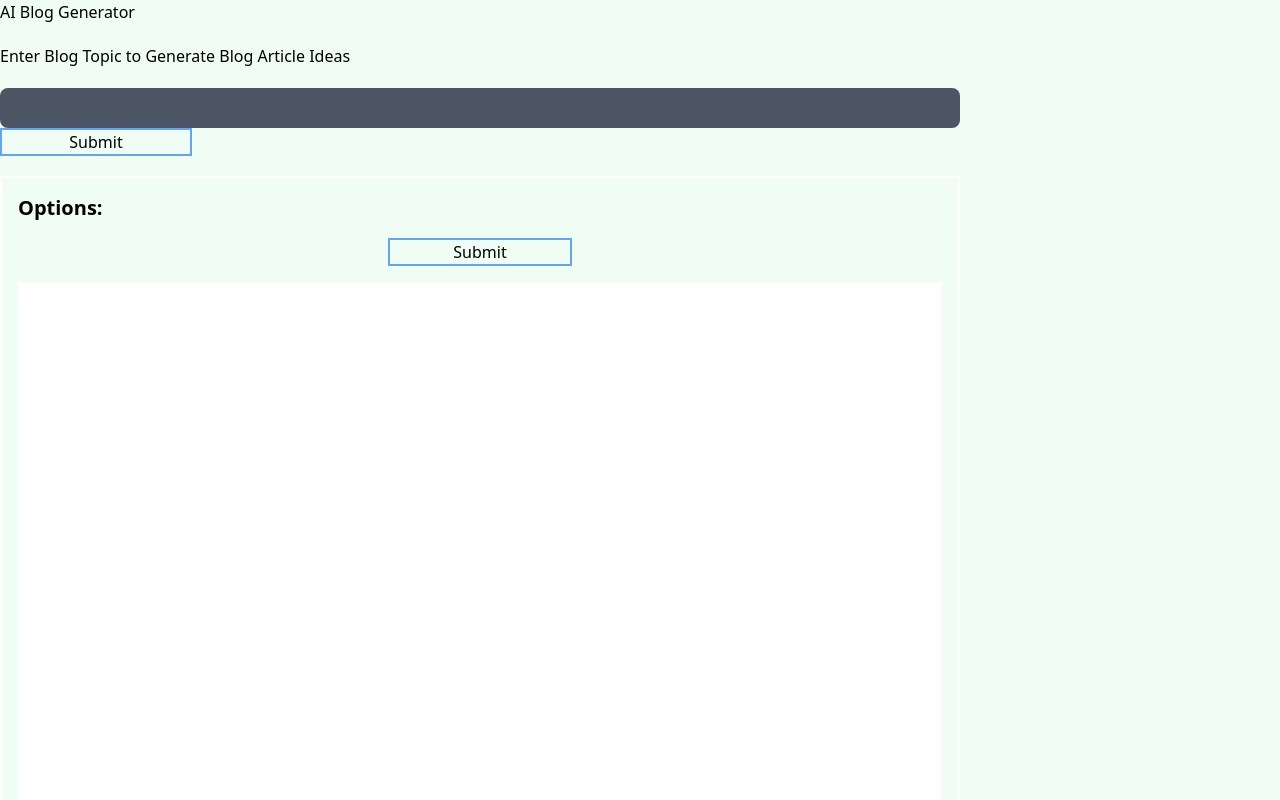
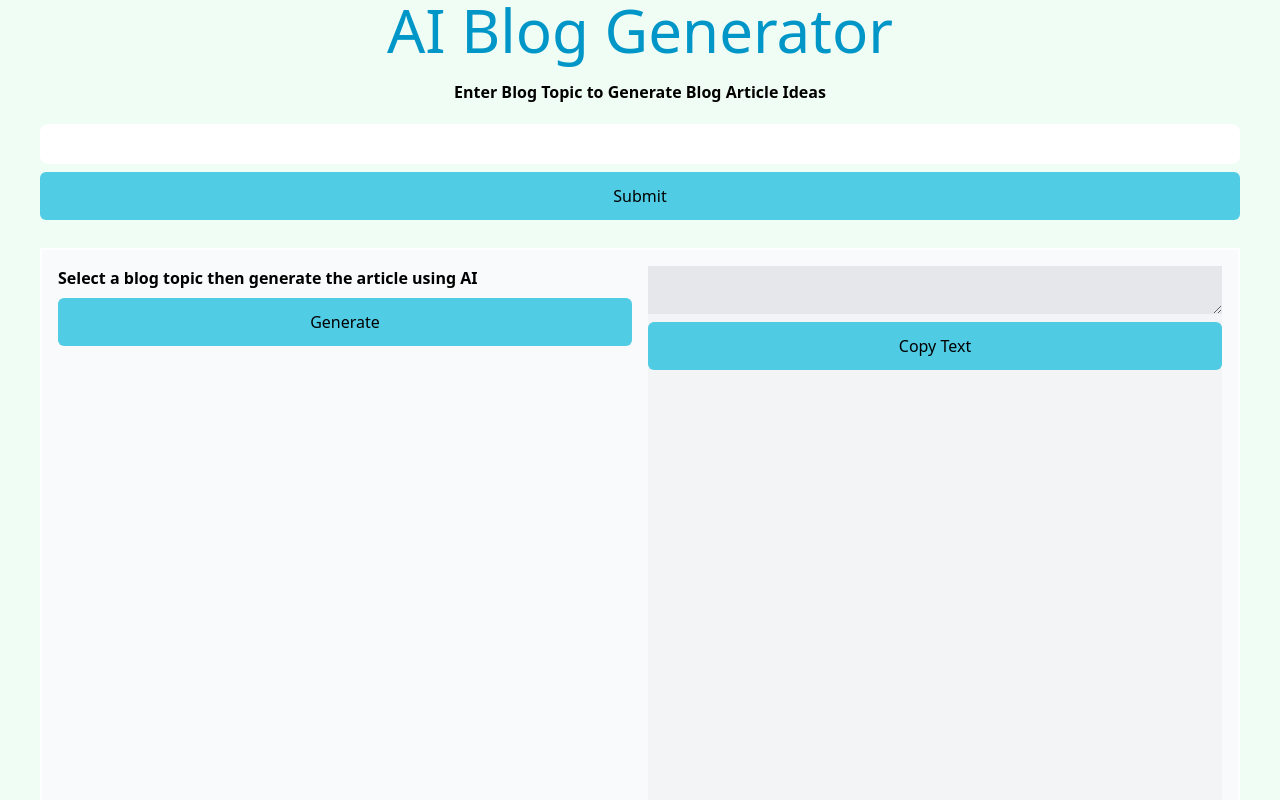
Before and after one commit to edanphillip/ai-blog-generator, a Next.js app: page / in a window 1280 px wide. Shown: the top 800 px of the page. Built offline with nearby package versions, Linux system fonts and the light colour scheme.

Commit message:
improved styling and fixed functionality

```diff
--- a/app/api/streamblog/[slug]/route.ts
+++ b/app/api/streamblog/[slug]/route.ts
@@ -36,5 +36,7 @@ export async function GET(request: Request, { params }: { params: { slug: string
   })
   //return output
   const stream = OpenAIStream(completion)
+  console.log("blog stream returned");
+
   return new StreamingTextResponse(stream);
 }
--- a/app/page.tsx
+++ b/app/page.tsx
@@ -2,8 +2,9 @@
 'use client'
 import { IncomingMessage } from "http";
 // import "./air.css"
+import useAutosizeTextArea from "./useAutosizeTextArea";
 
-import { useState } from "react";
+import { useState, useRef } from "react";
 import Markdown from "react-markdown";
 import { BeatLoader } from "react-spinners";
 interface blogidea {
@@ -18,7 +19,13 @@ export default function Home() {
   const [blogTopicInput, setBlogTopicInput] = useState('');
   const [blogIdeaList, setBlogIdeaList] = useState<blogidea[]>([])
   const [selectedBlogIdea, setSelectedBlogIdea] = useState("drone")
-  const [blogPostText, setBlogPostText] = useState<blogpost>({ response: "" })
+  const [blogPostText, setBlogPostText] = useState("")
+
+  const textAreaRef = useRef<HTMLTextAreaElement>(null);
+
+  useAutosizeTextArea(textAreaRef.current, blogPostText);
+
+
   const getblogideas = async () => {
     setPart1IsLoading(true);
 
@@ -47,6 +54,7 @@ export default function Home() {
   }
   const writeblog = async (idea: string) => {
     setPart2IsLoading(true);
+    setBlogPostText("")
     try {
       var url = `/api/streamblog/${idea}/`
       const res: Response = await fetch(url, {
@@ -56,6 +64,7 @@ export default function Home() {
           'Content-Type': 'application/json'
         }
       })
+      console.log("blog stream recieved")
       const reader = res.body?.getReader();
       const decoder = new TextDecoder("utf-8");
       let toDisplayText = ""
@@ -78,32 +87,26 @@ export default function Home() {
               preDisplayText += decodedChunk
               if (done) {
                 break;
-                throw new Error("wtf homie it didnt work");
               }
               continue;
             }
           }
-
-          // let lines = decodedChunk.split("\\n")
-          // //loop until i get the full intro phrase
-          // //  variable which keeps all text
-          // // append to it then check if it contains
-          // //subtract the intro phase and keep text after it.
-          // //loop through as normal
-          // const parsedlines = lines.map(line => {
-          //   // var parsedline = line.replace('{"function_call": {"name": "write", "arguments": "', "")
-          //   //   .replace('\\"response\\": \\"', "")
-          //   // toDisplayText = toDisplayText + parsedline;
-          //   toDisplayText = toDisplayText + line;
-          // }
           toDisplayText = toDisplayText + decodedChunk;
           console.log("chunk:", decodedChunk);
-          setBlogPostText({ response: toDisplayText })
+          if (toDisplayText.includes("\\n")) {
+            const newtext = toDisplayText.replace(/\\\\n/g, '')
+              .replace(/\\\\"\\\\n\}\"\}\}/g, '');
+            toDisplayText = newtext;
+          }
           if (done) {
+            // Find the index of the last period
+            const lastPeriodIndex = toDisplayText.lastIndexOf('.');
+            // Extract the substring up to the last period
+            toDisplayText = toDisplayText.slice(0, lastPeriodIndex + 1);
+            setBlogPostText(toDisplayText)
             break;
           }
-
-
+          setBlogPostText(toDisplayText)
         } catch (error) {
           console.log(error);
 
@@ -175,27 +178,35 @@ export default function Home() {
     } catch (error) {
       console.error(error);
     }
-
     setPart2IsLoading(false);
   }
+
   return (
-    <main className={`text-black flex min-h-screen flex-col  content-center w-9/12`}>
-      <div className="flex flex-col gap-y-5 w-[100%]">
+    <main className={`text-black flex min-h-screen flex-col  content-center px-10 `}>
+      <div className="flex flex-col gap-y-5 w-[100%] ">
         {/* PART 1 */}
-        <h1>AI Blog Generator</h1>
-        <p className="inline-block relative  ">Enter Blog Topic to Generate Blog Article Ideas</p>
-        <form action={getblogideas} className="relative ">
-          <input className="bg-gray-600 p-2 rounded-lg  w-[100%] " type="text" value={blogTopicInput} onChange={(e) => setBlogTopicInput(e.target.value)} />
-          <button type="submit" onSubmit={(e) => { e.preventDefault(); getblogideas(); }} className=" border-2 border-blue-400 inline-block align-top h-[100%] m-auto relative w-[20%] min-w-[50px]">Submit</button>
+        <h1 className="text-xl text-center text-primary-400
+        md:text-6xl sm:text-4xl">AI Blog Generator</h1>
+        <p className="inline-block relative font-semibold text-center ">Enter Blog Topic to Generate Blog Article Ideas</p>
+        <form action={getblogideas} className="relative flex flex-col">
+          <input className="bg-white p-2 rounded-lg  w-[100%] " type="text" value={blogTopicInput} onChange={(e) => setBlogTopicInput(e.target.value)} />
+          <button
+            type="submit"
+            onSubmit={(e) => { e.preventDefault(); getblogideas(); }}
+            className="transform  rounded-md bg-primary-600/95 px-5 py-3 my-2 font-medium text-primaryText-light transition-colors hover:bg-primary-500/90  duration-300 w-100%  "
+          >Submit</button>
         </form>
-        <div className="flex flex-col gap-4 justify-around p-4 border-2 border-white">
-          <h2 className="text-xl font-bold">Options:</h2>
-          <BeatLoader color="gray" loading={part1IsLoading} />
+
+        {/* PART 2 */}
+        <div className="flex flex-col gap-4 justify-around p-4 border-2 border-white w-full bg-gray-50  ">
           {/* <p className="flex " dangerouslySetInnerHTML={{ __html: response }}></p> */}
 
-          {/* PART 2 */}
-          <form action={() => writeblog(selectedBlogIdea)} className="relative flex flex-col gap-2 w-[100%]">
-            <BeatLoader color="white" className="" loading={part2IsLoading} />
+          <div className="flex flex-col gap-4 md:flex-row  w-[100%]">
+
+            <form action={() => writeblog(selectedBlogIdea)} className=" flex w-[100%] flex-col gap-2 ">
+              <p className="inline-block font-semibold">Select a blog topic then generate the article using AI</p>
+              <BeatLoader color="gray" loading={part1IsLoading} />
+              <BeatLoader color="red" className="" loading={part2IsLoading} />
               {blogIdeaList &&
                 blogIdeaList.map((item, index) => {
                   return (
@@ -205,14 +216,27 @@ export default function Home() {
                     </label>)
                 })
               }
-            <button type="submit" className=" border-2 border-blue-400 inline-block align-top h-[100%] m-auto relative w-[20%] min-w-[50px]">Submit</button>
+              <button type="submit" className=" transform rounded-md bg-primary-600/95 px-5 py-3 font-medium text-primaryText-light transition-colors hover:bg-primary-500/90  duration-300  ">Generate</button>
             </form>
             {/* PART 3*/}
+            <div className="w-[100%] h-[680px] bg-gray-100 text-center flex flex-col gap-2">
               {/* <Markdown className={"bg-slate-500"}>{blogPost?.response}</Markdown> */}
-          <textarea value={blogPostText?.response} className="resize-y text-black min-h-[800px]" onChange={(e) => setBlogPostText({ response: e.target.value })}>
+              <textarea id="textarea"
+                ref={textAreaRef}
+                onInput={(e) => {
+                  e.currentTarget.style.height = ""; e.currentTarget.style.height = e.currentTarget.scrollHeight + "px"
+                }} value={blogPostText}
+                onChange={(e) => {
+                  e.currentTarget.style.height = ""; e.currentTarget.style.height = e.currentTarget.scrollHeight + "px";
+                  setBlogPostText(e.target.value)
+                }}
+                className="bg-gray-200 max-h-full resize-y w-[100%] text-black "
+              >
               </textarea>
-          <button type="button" className="transform rounded-md bg-primary-600/95 px-5 py-3 font-medium text-primaryText-light transition-colors hover:bg-primary-500/90  duration-300 min-w-[115px]  " onClick={() => { blogPostText.response ? navigator.clipboard.writeText(blogPostText.response) : console.log("nothing to copy"); }}
+              <button type="button" className="transform rounded-md bg-primary-600/95 px-5 py-3 font-medium text-primaryText-light transition-colors hover:bg-primary-500/90  duration-300 " onClick={() => { blogPostText ? navigator.clipboard.writeText(blogPostText) : console.log("nothing to copy"); }}
               >Copy Text</button>
+            </div>
+          </div>
         </div>
       </div>
     </main>
--- /dev/null
+++ b/app/useAutosizeTextArea.ts
@@ -0,0 +1,21 @@
+import { useEffect } from "react";
+
+// Updates the height of a <textarea> when the value changes.
+const useAutosizeTextArea = (
+  textAreaRef: HTMLTextAreaElement | null,
+  value: string
+) => {
+  useEffect(() => {
+    if (textAreaRef) {
+      // We need to reset the height momentarily to get the correct scrollHeight for the textarea
+      textAreaRef.style.height = "0px";
+      const scrollHeight = textAreaRef.scrollHeight;
+
+      // We then set the height directly, outside of the render loop
+      // Trying to set this with state or a ref will product an incorrect value.
+      textAreaRef.style.height = scrollHeight + "px";
+    }
+  }, [textAreaRef, value]);
+};
+
+export default useAutosizeTextArea;
--- a/tailwind.config.ts
+++ b/tailwind.config.ts
@@ -13,6 +13,19 @@ const config: Config = {
         'gradient-conic':
           'conic-gradient(from 180deg at 50% 50%, var(--tw-gradient-stops))',
       },
+      colors: {
+        primary: {
+          100: '#03045e',
+          200: '#023e8a',
+          300: '#0077b6',
+          400: '#0096c7',
+          500: '#00b4d8',
+          600: '#48cae4',
+          700: '#90e0ef',
+          800: '#ade8f4',
+          900: '#caf0f8',
+        },
+      }
     },
   },
   plugins: [],
```
Lines whose indentation alone changed are shown as unchanged.
